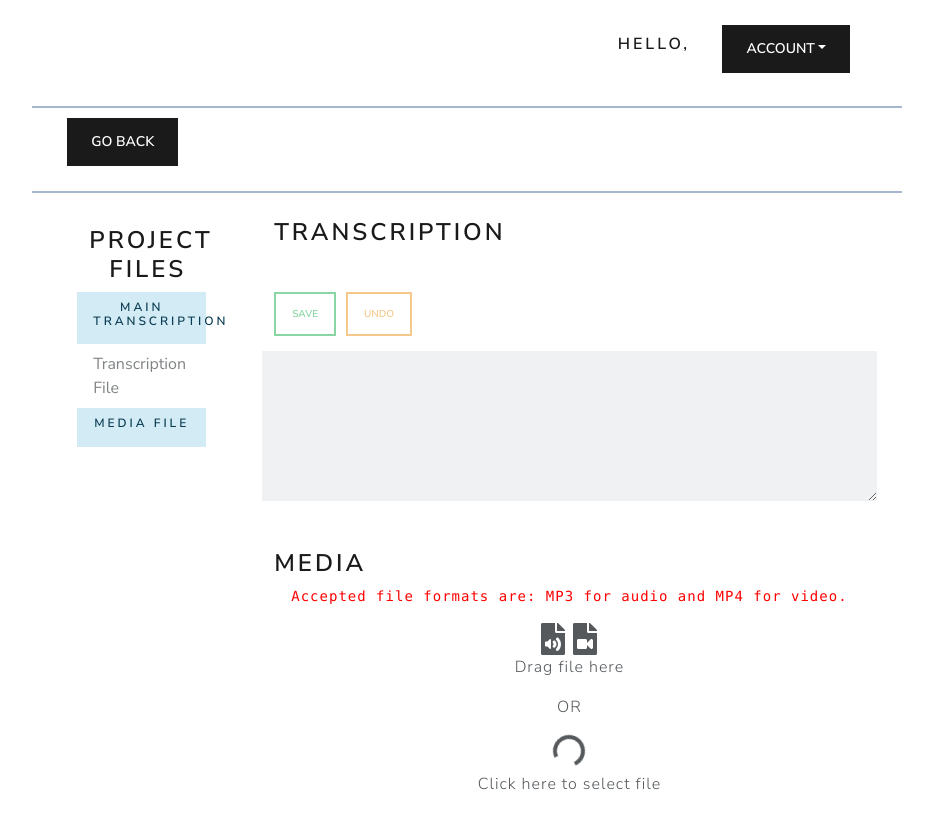
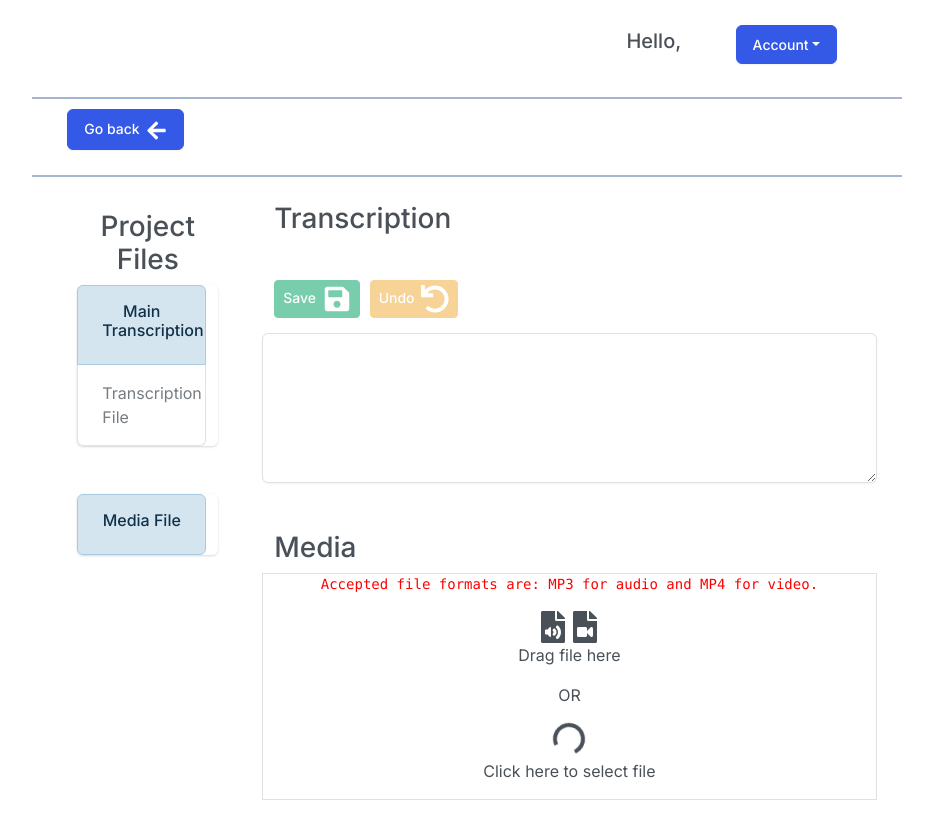
Before and after one commit to m1ggy/descript-clone, a React (Create React App) app in the folder client/: page /projects/1 in a window 1280 px wide. Shown: the top 838 px of the page, without its empty margins (173-1106 px from the left). Built offline with nearby package versions, Linux system fonts and the light colour scheme.

Commit message:
added tooltip, shortcut keys for save and undo

```diff
--- /dev/null
+++ b/client/src/components/OverlayToolTip.js
@@ -0,0 +1,21 @@
+import React from 'react';
+import { OverlayTrigger, Tooltip } from 'react-bootstrap';
+function OverlayToolTip({
+  placement = 'bottom',
+  delay = { show: 250, hide: 250 },
+  children,
+  content = '',
+}) {
+  const renderTooltip = (props) => (
+    <Tooltip id='tooltip' {...props}>
+      {content}
+    </Tooltip>
+  );
+  return (
+    <OverlayTrigger placement={placement} delay={delay} overlay={renderTooltip}>
+      {children}
+    </OverlayTrigger>
+  );
+}
+
+export default OverlayToolTip;
--- a/client/src/index.css
+++ b/client/src/index.css
@@ -1,5 +1,6 @@
 body {
   margin: 0;
+  padding: 0;
   font-family: -apple-system, BlinkMacSystemFont, 'Segoe UI', 'Roboto', 'Oxygen',
     'Ubuntu', 'Cantarell', 'Fira Sans', 'Droid Sans', 'Helvetica Neue',
     sans-serif;
--- a/client/src/index.js
+++ b/client/src/index.js
@@ -2,5 +2,5 @@ import React from 'react';
 import ReactDOM from 'react-dom';
 import './index.css';
 import App from './App';
-import 'bootswatch/dist/lux/bootstrap.min.css';
+import 'bootswatch/dist/zephyr/bootstrap.min.css';
 ReactDOM.render(<App />, document.getElementById('root'));
--- a/client/src/pages/CurrentProject.js
+++ b/client/src/pages/CurrentProject.js
@@ -1,16 +1,21 @@
 import React, { useState, useEffect } from 'react';
 import { Col, Row, Button, Form, ListGroup, Spinner } from 'react-bootstrap';
+import axios from 'axios';
+import { ToastContainer, toast } from 'react-toastify';
+import { FaSave, FaUndo, FaArrowLeft } from 'react-icons/fa';
+import { useHistory } from 'react-router-dom';
+
+import { DropZone } from '../components/DropZone';
 import UserHeader from '../components/UserHeader';
-import { useHistory } from 'react-router-dom';
+import useProject from '../hooks/useProject';
+import MediaInfoModal from '../components/MediaInfoModal';
+import OverlayToolTip from '../components/OverlayToolTip';
+import useStore from '../store';
+
+// import WaveSurfer from 'wavesurfer.js';
+
 import './currentProject.css';
-import { DropZone } from '../components/DropZone';
-import useStore from '../store';
-import axios from 'axios';
-// import WaveSurfer from 'wavesurfer.js';
-import MediaInfoModal from '../components/MediaInfoModal';
-import { ToastContainer, toast } from 'react-toastify';
 import 'react-toastify/dist/ReactToastify.min.css';
-import useProject from '../hooks/useProject';
 
 function CurrentProject() {
   const history = useHistory();
@@ -92,6 +97,25 @@ function CurrentProject() {
     }
   }, [currentProject.files]);
 
+  const saveChanges = () => {
+    setSaving(true);
+    toast
+      .promise(saveTranscription(currentProject._id, transcription), {
+        pending: 'Saving changes ....',
+        success: 'Changes saved.',
+        rejection: 'Failed to save changes.',
+      })
+      .then(() => {
+        setSaving(false);
+      });
+  };
+  const undoChanges = () => {
+    setTranscription(oldTS);
+    toast.warn('Undo', {
+      autoClose: 1500,
+    });
+  };
+
   return (
     <Row>
       <Col lg={2} xs={0}></Col>
@@ -129,7 +153,7 @@ function CurrentProject() {
               marginBottom: '25px',
             }}
           >
-            Go back
+            Go back <FaArrowLeft size='1.5em' style={{ marginLeft: '3px' }} />
           </Button>
         </Row>
         {!loading && (
@@ -139,7 +163,7 @@ function CurrentProject() {
                 <Row style={{ textAlign: 'center', fontWeight: 'bolder' }}>
                   <h3>Project Files</h3>
                 </Row>
-                <Row>
+                <Row className='mb-5'>
                   <ListGroup>
                     <ListGroup.Item
                       variant='info'
@@ -198,7 +222,25 @@ function CurrentProject() {
               </Row>
             </Col>
             <Col>
-              <Row>
+              <Row
+                onKeyDown={(e) => {
+                  if (e.ctrlKey && e.key === 's') {
+                    e.preventDefault();
+                  }
+
+                  if (e.ctrlKey && e.key === 's' && oldTS !== transcription) {
+                    e.preventDefault();
+                    saveChanges();
+                  } else if (
+                    e.ctrlKey &&
+                    e.key === 'z' &&
+                    oldTS !== transcription
+                  ) {
+                    e.preventDefault();
+                    undoChanges();
+                  }
+                }}
+              >
                 <h3>Transcription</h3>
                 <div
                   style={{
@@ -210,57 +252,58 @@ function CurrentProject() {
                 >
                   <pre className='text-warning'>
                     {' '}
-                    {oldTS !== transcription && 'Changes made.'}
+                    {oldTS !== transcription && 'unsaved changes.'}
                   </pre>
                   <div>
+                    <OverlayToolTip
+                      content={
+                        <div style={{ margin: '5px' }}>
+                          <p>Save Shortcut Key</p>
+                          <kbd>Ctrl</kbd> + <kbd>S</kbd>
+                        </div>
+                      }
+                      placement='top'
+                    >
                       <Button
                         size='sm'
-                      variant='outline-success'
+                        variant='success'
                         style={{ width: 'fit-content', marginBottom: '15px' }}
-                      onClick={() => {
-                        setSaving(true);
-                        toast
-                          .promise(
-                            saveTranscription(
-                              currentProject._id,
-                              transcription
-                            ),
-                            {
-                              pending: 'Saving changes ....',
-                              success: 'Changes saved.',
-                              rejection: 'Failed to save changes.',
-                            }
-                          )
-                          .then(() => {
-                            setSaving(false);
-                          });
-                      }}
+                        onClick={saveChanges}
                         disabled={oldTS === transcription || saving}
                       >
                         {saving ? (
                           <Spinner animation='border' size='sm' />
                         ) : (
-                        'Save'
+                          <>
+                            Save{' '}
+                            <FaSave size='2em' style={{ marginLeft: '3px' }} />
+                          </>
                         )}
                       </Button>
+                    </OverlayToolTip>
+                    <OverlayToolTip
+                      content={
+                        <div style={{ margin: '5px' }}>
+                          <p>Undo Shortcut Key</p>
+                          <kbd>Ctrl</kbd> + <kbd>Z</kbd>
+                        </div>
+                      }
+                      placement='top'
+                    >
                       <Button
                         size='sm'
-                      variant='outline-warning'
+                        variant='warning'
                         style={{
                           width: 'fit-content',
                           marginBottom: '15px',
                           marginLeft: '10px ',
                         }}
-                      onClick={() => {
-                        setTranscription(oldTS);
-                        toast.warn('Undo', {
-                          autoClose: 1500,
-                        });
-                      }}
+                        onClick={undoChanges}
                         disabled={oldTS === transcription || saving}
                       >
-                      Undo
+                        Undo <FaUndo size='2em' style={{ marginLeft: '3px' }} />
                       </Button>
+                    </OverlayToolTip>
                   </div>
                 </div>
                 <Form.Control
@@ -294,7 +337,6 @@ function CurrentProject() {
           </Row>
         )}
         <div id='waveform'></div>
-        <div id='waveform-timeline'></div>
       </Col>
       <Col lg={2} xs={0}></Col>
     </Row>
```
Lines whose indentation alone changed are shown as unchanged.
